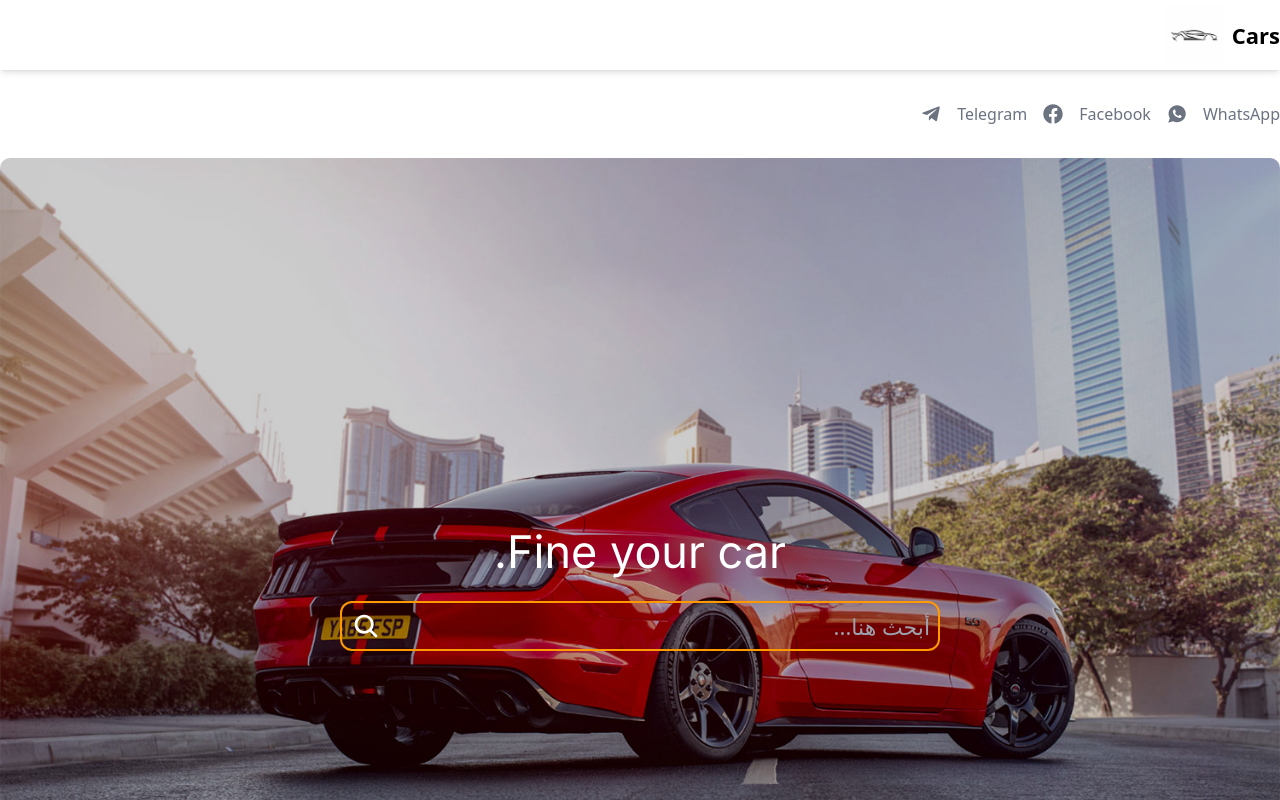
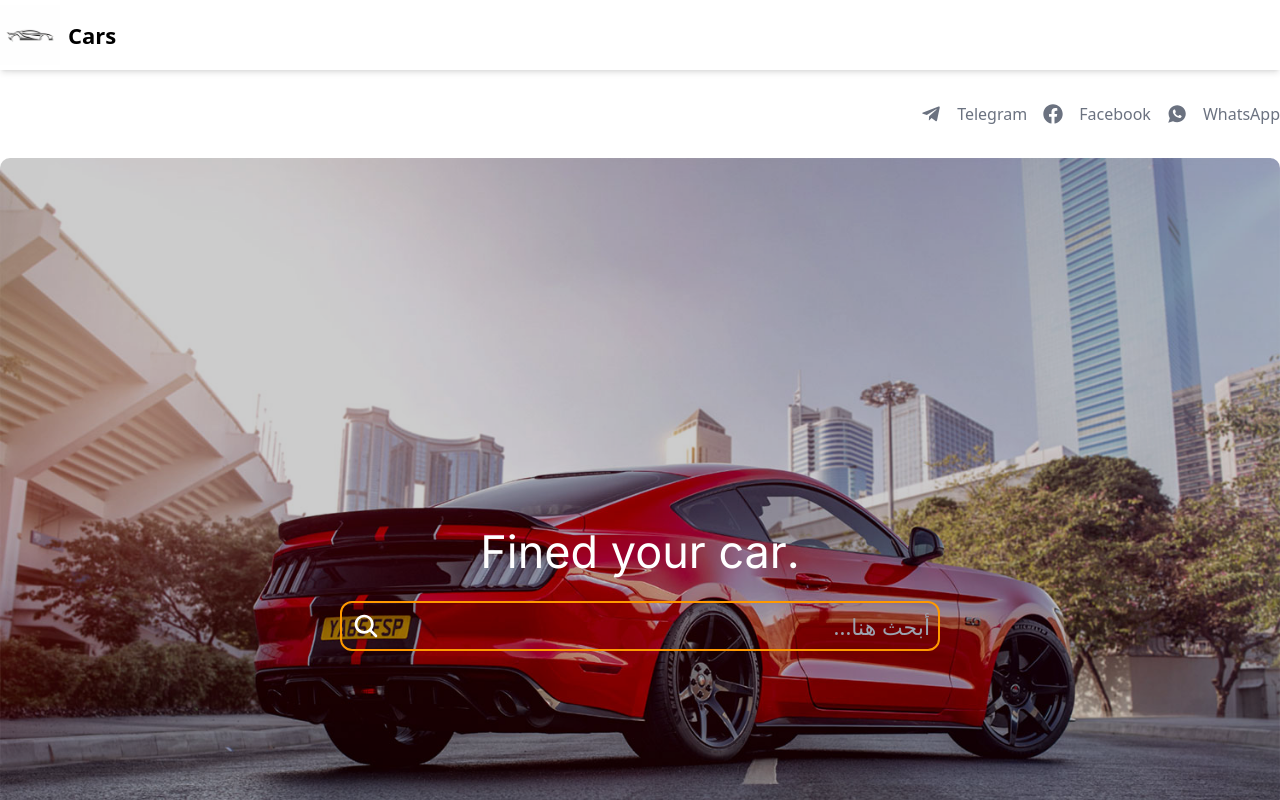
Before and after one commit to obada-kahlos/cars-project, a Next.js app: page / in a window 1280 px wide. Shown: the top 800 px of the page. Built offline with nearby package versions, Linux system fonts and the light colour scheme; no server answers.

Commit message:
Cars projects

```diff
--- a/src/components/hero/index.tsx
+++ b/src/components/hero/index.tsx
@@ -68,7 +68,7 @@ export const Hero = () => {
           <h1
             className={`md:text-[45px] text-[20px] text-[#fff] font-sans mb-4 ${inter.className}`}
           >
-            Fine your car.
+            .Fined your car
           </h1>
           <div
             className="relative p-2 rounded-[12px] border-[2px] border-main_color overflow-hidden md:w-[600px] w-[80%]"
--- a/src/components/navbar/navbar.tsx
+++ b/src/components/navbar/navbar.tsx
@@ -13,7 +13,7 @@ const Navbar = () => {
 
   return (
     <nav className="sticky top-0 left-0 w-full h-[70px] bg-white overflow-hidden shadow-md z-50">
-      <div className="container mx-auto flex justify-between items-center h-[70px]">
+      <div className="container mx-auto flex justify-end items-center h-[70px]">
         {/* <ul className="flex items-center justify-center">
           <a
             href={'/'}
```
